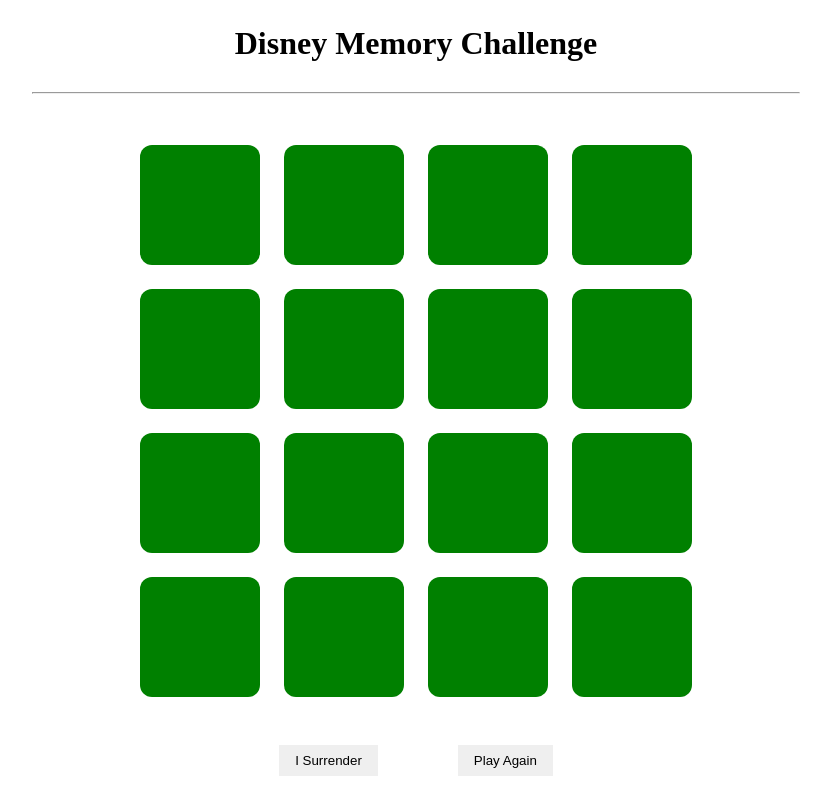
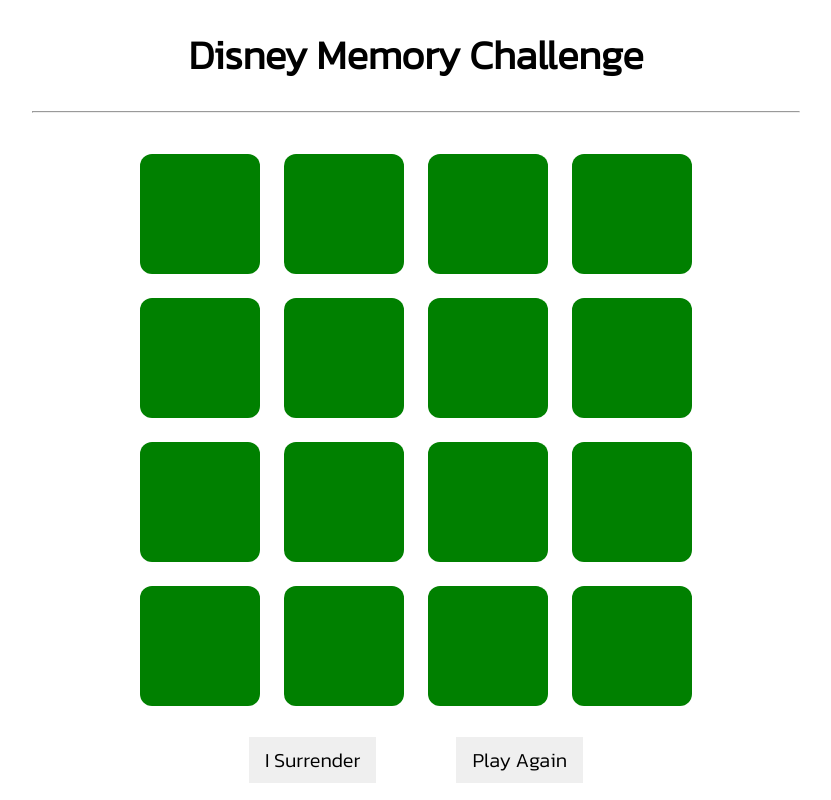
Before and after one commit to reiduf/disney-memory-challenge, a plain HTML site: page index.html in a window 1280 px wide. Shown: the whole page, without its empty margins (224-1055 px from the left). Drawn offline with Linux system fonts and the light colour scheme.

Commit message:
adds fonts to page

```diff
--- a/css/style.css
+++ b/css/style.css
@@ -8,11 +8,13 @@
     flex-direction: column;
     align-items: center;
     justify-content: space-between;
+    font-family: 'Kanit', sans-serif;
     margin: 0;
 }
 
 h1 {
     margin-top: 25px;
+    font-size: 40px;
 }
 
 hr {
@@ -47,4 +49,6 @@
     margin: 5vmin;
     padding: 1vmin 2vmin;
     border: none;
+    font-family: 'Kanit', sans-serif;
+    font-size: 20px;
 }
--- a/index.html
+++ b/index.html
@@ -4,6 +4,9 @@
     <meta charset="UTF-8">
     <meta name="viewport" content="width=device-width, initial-scale=1.0">
     <title>Disney Memory Challenge</title>
+    <link rel="preconnect" href="https://fonts.googleapis.com">
+    <link rel="preconnect" href="https://fonts.gstatic.com" crossorigin>
+    <link href="https://fonts.googleapis.com/css2?family=Kanit:wght@300&display=swap" rel="stylesheet">
     <link rel="stylesheet" href="css/style.css">
     <script defer src="js/script.js"></script>
 </head>
```
